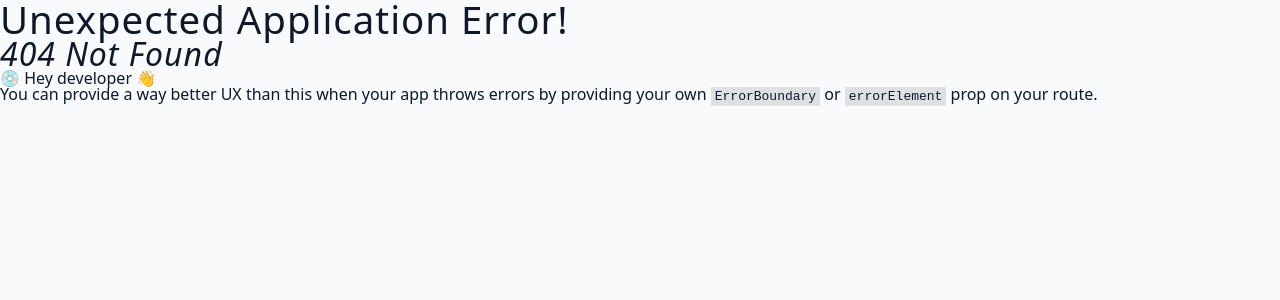
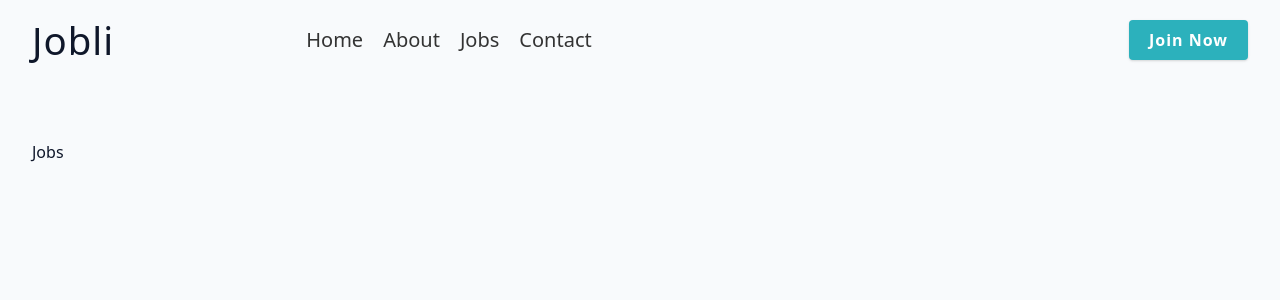
Before and after one commit to Jon-Felipe/jobli, a React (Vite) app in the folder client/: page /jobs in a window 1280 px wide. Before the commit this address had no page. Shown: the top 300 px of the page. Built offline with nearby package versions, Linux system fonts and the light colour scheme.

Commit message:
set up jobs page and routing

```diff
--- a/client/src/App.tsx
+++ b/client/src/App.tsx
@@ -5,6 +5,7 @@ import MainLayout from './pages/MainLayout';
 import Home from './pages/Home';
 import Login from './pages/Login';
 import Register from './pages/Register';
+import Jobs from './pages/Jobs';
 
 const router = createBrowserRouter([
   {
@@ -12,16 +13,20 @@ const router = createBrowserRouter([
     element: <MainLayout />,
     children: [
       {
+        index: true,
+        element: <Home />,
+      },
+      {
+        path: '/jobs',
+        element: <Jobs />,
+      },
+      {
         path: '/login',
         element: <Login />,
       },
       {
         path: '/register',
         element: <Register />,
-      },
-      {
-        index: true,
-        element: <Home />,
       },
     ],
   },
--- a/client/src/components/Navbar.tsx
+++ b/client/src/components/Navbar.tsx
@@ -15,7 +15,7 @@ function Navbar({}: Props) {
           <Link to='/'>About</Link>
         </li>
         <li>
-          <Link to='/'>Jobs</Link>
+          <Link to='/jobs'>Jobs</Link>
         </li>
         <li>
           <Link to='/'>Contact</Link>
--- a/client/src/pages/Jobs.tsx
+++ b/client/src/pages/Jobs.tsx
@@ -1,9 +1,16 @@
-import React from 'react';
+import styled from 'styled-components';
 
 type Props = {};
 
 function Jobs({}: Props) {
-  return <div>Jobs</div>;
+  return <Wrapper>Jobs</Wrapper>;
 }
 
 export default Jobs;
+
+const Wrapper = styled.div`
+  margin-top: 4rem;
+  max-width: 1320px;
+  margin: 4rem auto;
+  padding: 0 2rem;
+`;
```
